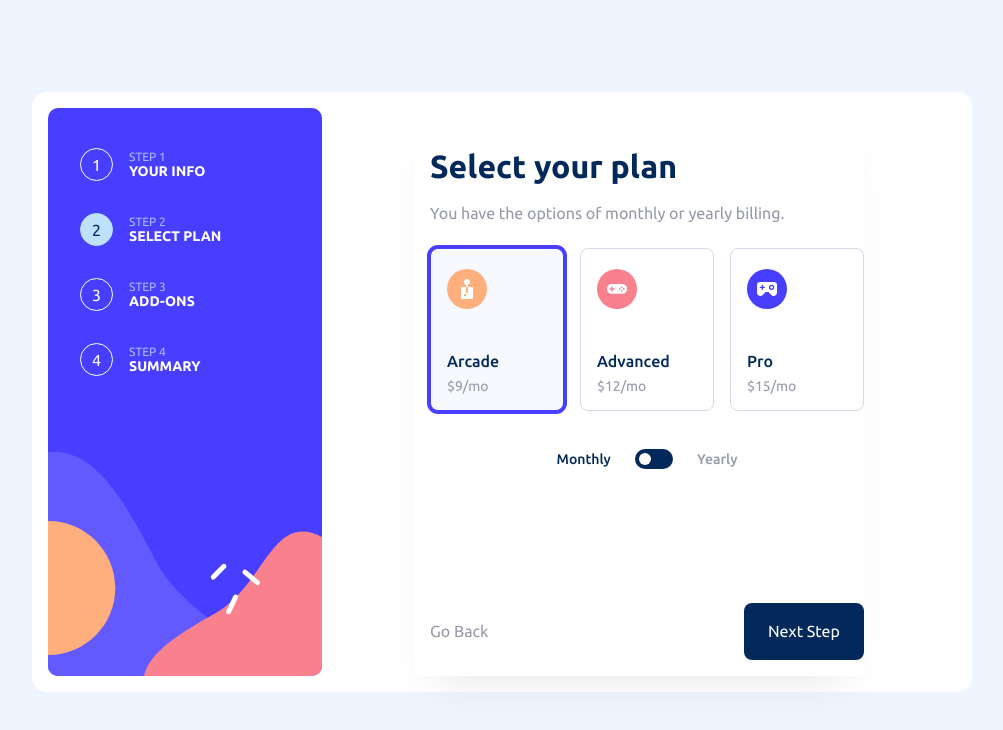
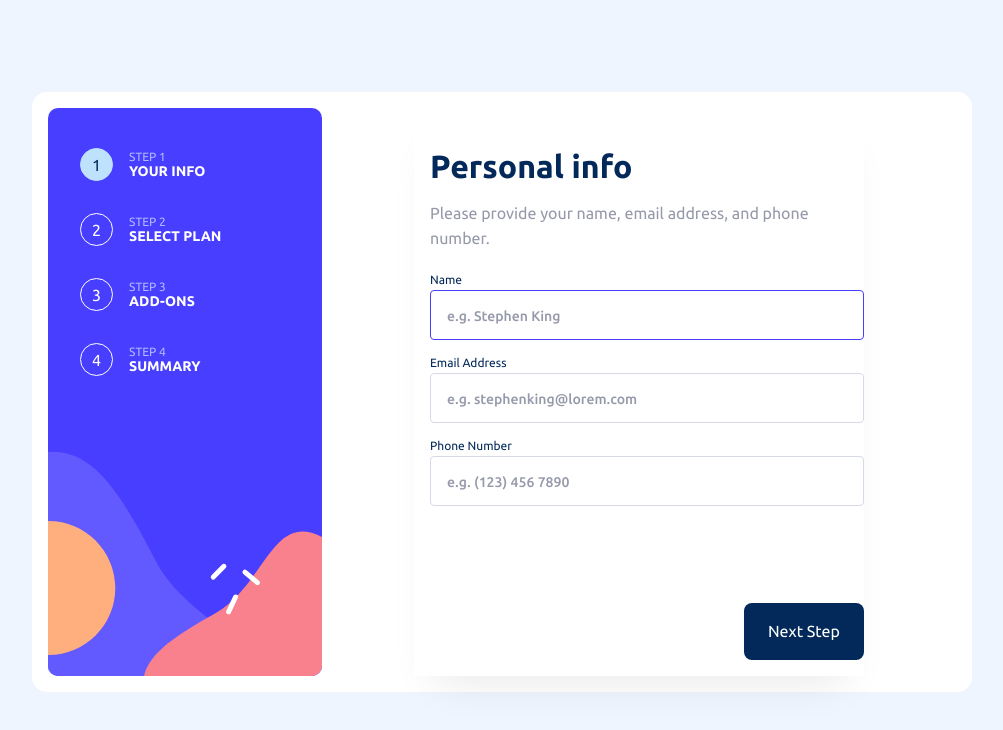
Before and after one commit to GlenOttley/multi-step-form, a React (Vite) app: page / in a window 1280 px wide. Shown: the top 730 px of the page, without its empty margins (138-1141 px from the left). Built offline with nearby package versions, Linux system fonts and the light colour scheme.

Commit message:
fix background image path

```diff
--- a/src/Context.tsx
+++ b/src/Context.tsx
@@ -20,14 +20,14 @@ export interface Context {
 }
 
 export const AppContext = createContext<Context>({
-  currentStep: 2,
+  currentStep: 1,
   setCurrentStep: () => {},
   formData: {} as FormData,
   setFormData: () => {},
 })
 
 const Context = ({ children }: ComponentProps) => {
-  const [currentStep, setCurrentStep] = useState<number>(2)
+  const [currentStep, setCurrentStep] = useState<number>(1)
   const [formData, setFormData] = useState<FormData>({
     name: '',
     email: '',
--- a/src/data/availablePlans.ts
+++ b/src/data/availablePlans.ts
@@ -1,4 +1,4 @@
-import { Plan } from "../types"
+import { Plan } from '../types'
 import iconArcade from '../assets/images/icon-arcade.svg'
 import iconAdvanced from '../assets/images/icon-advanced.svg'
 import iconPro from '../assets/images/icon-pro.svg'
--- a/tailwind.config.js
+++ b/tailwind.config.js
@@ -3,8 +3,8 @@ export default {
   content: ['./index.html', './src/**/*.{js,ts,jsx,tsx}'],
   theme: {
     backgroundImage: {
-      'sidebar-mobile': 'url("./src/assets/images/bg-sidebar-mobile.svg")',
-      'sidebar-desktop': 'url("./src/assets/images/bg-sidebar-desktop.svg")',
+      'sidebar-mobile': 'url("/src/assets/images/bg-sidebar-mobile.svg")',
+      'sidebar-desktop': 'url("/src/assets/images/bg-sidebar-desktop.svg")',
     },
     borderRadius: {
       none: '0px',
```
Lines whose indentation alone changed are shown as unchanged.
